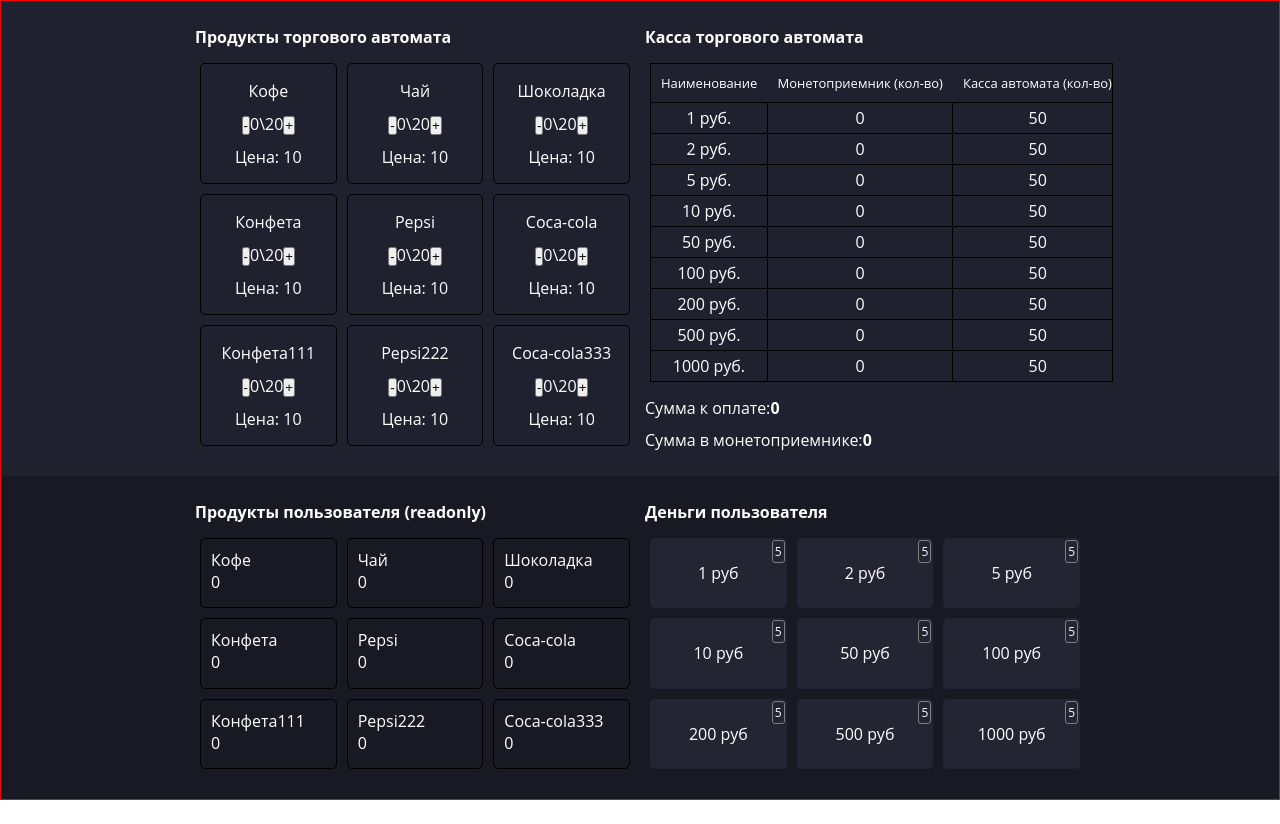
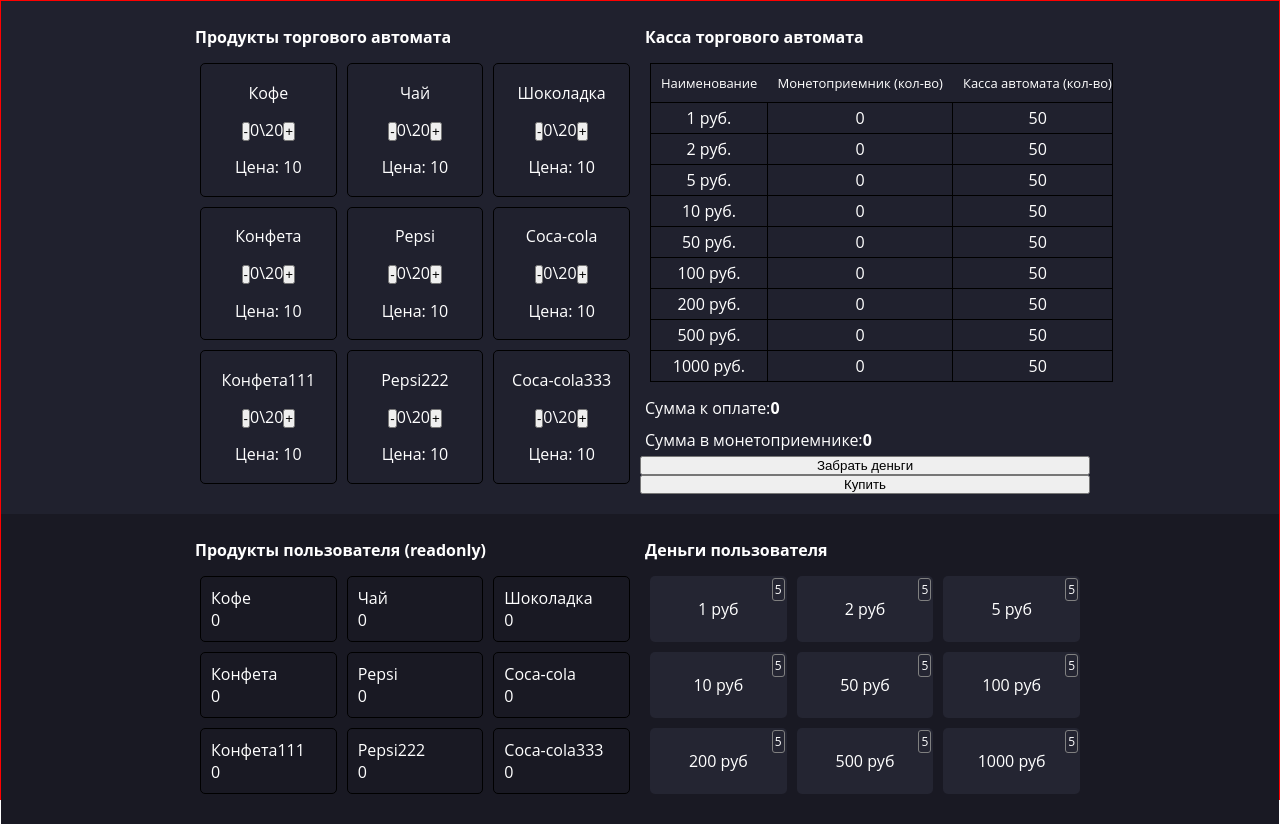
Before and after one commit to erm-am/vending_machine, a React app: page / in a window 1280 px wide. Before the commit the page ends 800 px from the top, so only its background shows below. Built offline with nearby package versions, Linux system fonts and the light colour scheme.

Commit message:
correct: вернул кнопки buy refund

```diff
--- a/src/pages/VendingMachine/ReceiverWallet.tsx
+++ b/src/pages/VendingMachine/ReceiverWallet.tsx
@@ -12,7 +12,8 @@ export const ReceiverWallet: React.FC = observer(() => {
     { key: "receiverWalletMoneyQty", title: "Монетоприемник (кол-во)" },
     { key: "shopWalletMoneyQty", title: "Касса автомата (кол-во)" },
   ];
-
+  const handleClickBuy = () => vendingMachineStore.buy();
+  const handleClickRefund = () => vendingMachineStore.refund();
   return (
     <Container>
       <Title>Касса торгового автомата</Title>
@@ -21,6 +22,8 @@ export const ReceiverWallet: React.FC = observer(() => {
       </GridContainer>
       <TotalOrder />
       <TotalReceiverMoney />
+      <Button onClick={handleClickRefund}>Забрать деньги</Button>
+      <Button onClick={handleClickBuy}>Купить</Button>
     </Container>
   );
 });
```
